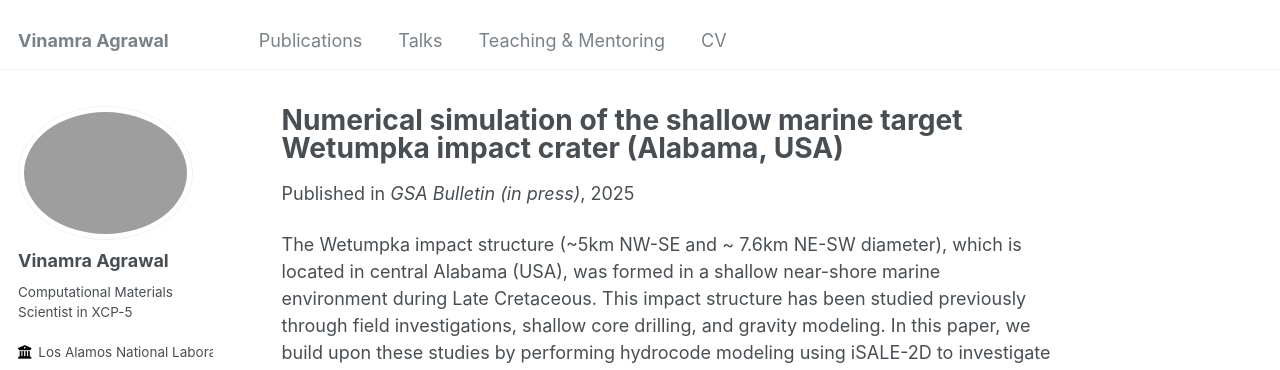
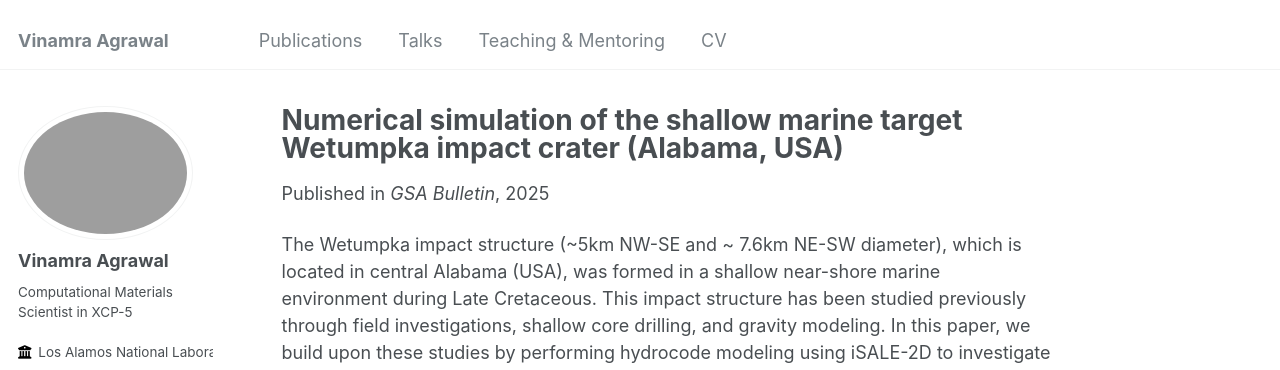
Before and after one commit to vinagr/vinagr.github.io, a Jekyll site: the page built from _publications/2025-07-16-wetumpka-isale.md, in a window 1280 px wide and 900 px high. Shown: the top 370 px of the window. Built offline with Jekyll 4.4.1, drawn with Linux system fonts in a browser that asks for light colours; some web fonts are replaced.

```diff
--- a/_publications/2025-07-16-wetumpka-isale.md
+++ b/_publications/2025-07-16-wetumpka-isale.md
@@ -4,7 +4,7 @@ collection: publications
 permalink: /publication/2025-07-16-wetumpka-isale
 excerpt: 'In this work, we study the transient crater evolution of the Wetumpka crater and the role of water in the process.'
 date: 2025-07-16
-venue: 'GSA Bulletin (in press)'
+venue: 'GSA Bulletin'
 paperurl: 'https://doi.org/10.1130/B38196.1'
 citation: 'De Marchi, L., Agrawal, V., King Jr, D. T., & Ormö, J. (2025). Numerical simulation of the shallow marine target Wetumpka impact crater (Alabama, USA). Geological Society of America Bulletin.'
 ---
```
Also changed, not shown: _pages/about.md (+1 -1 lines).
